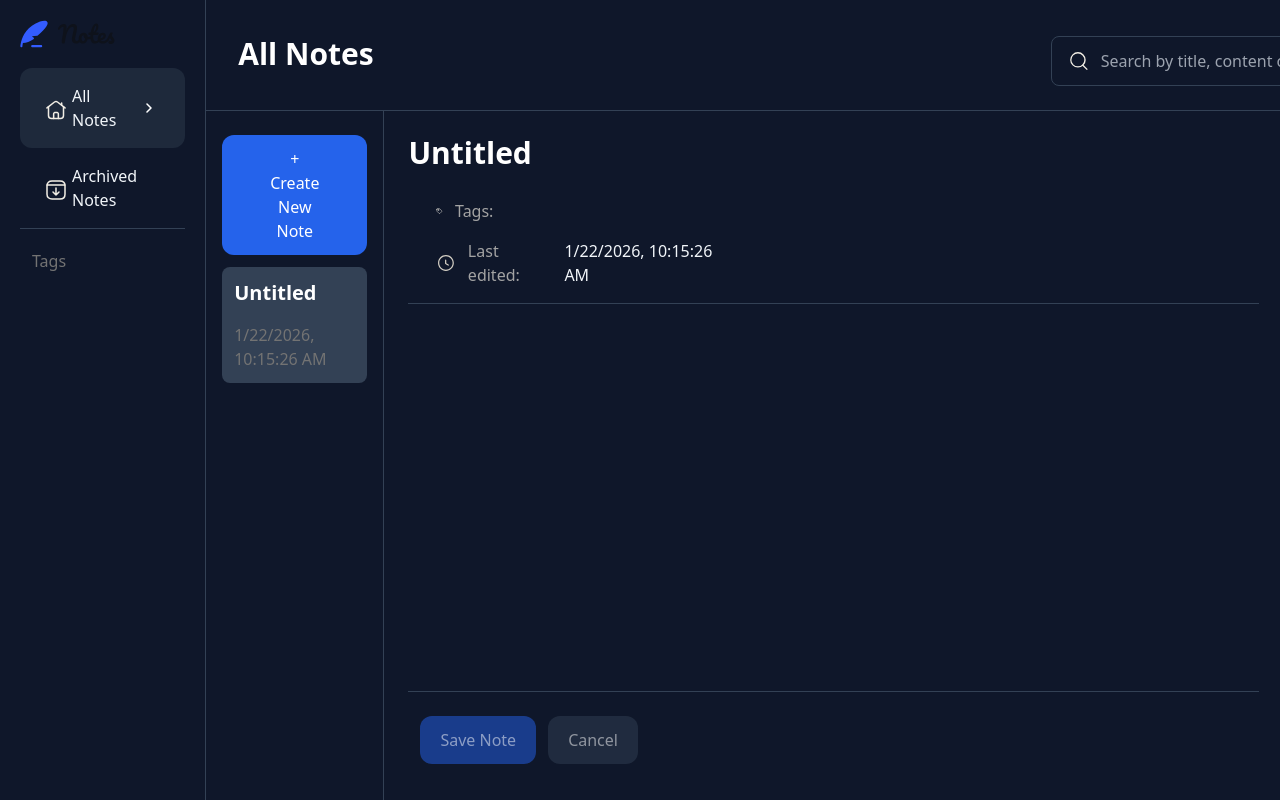
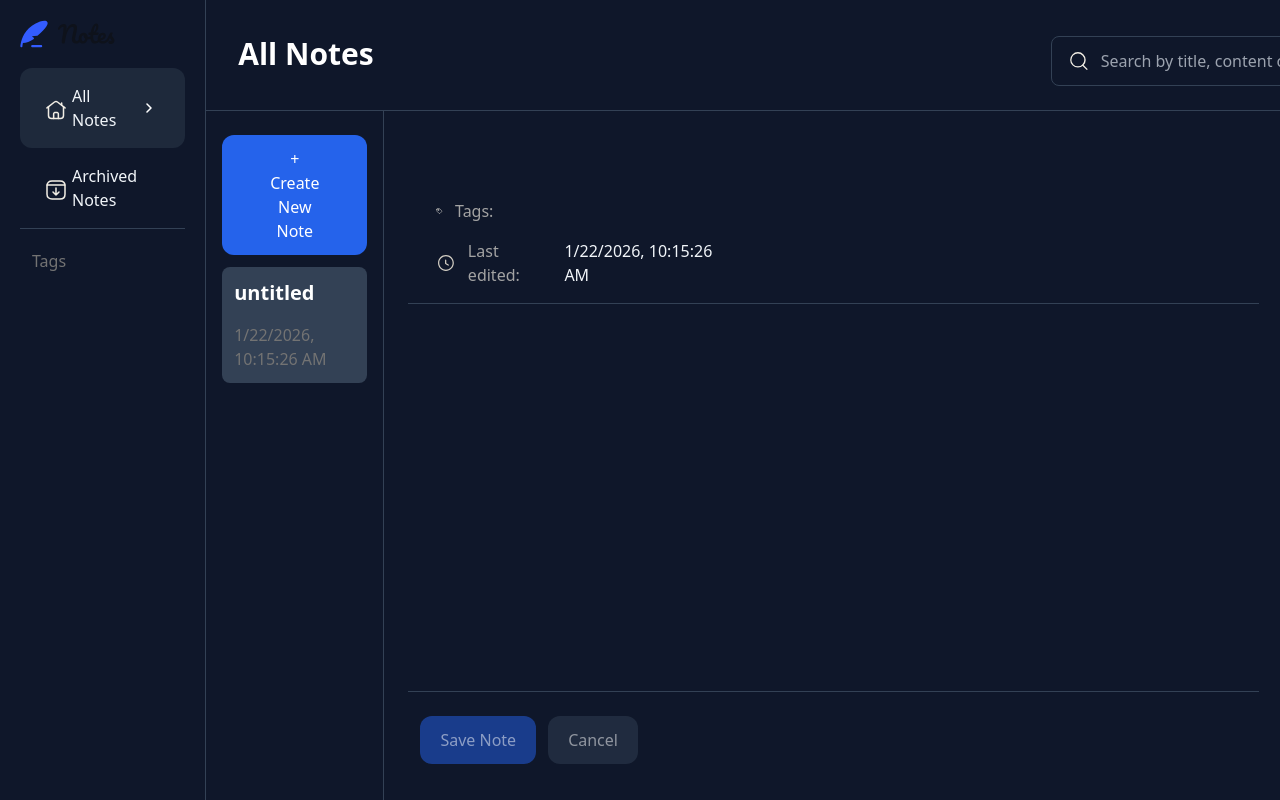
Before and after one commit to nonoyobussiness/note-taking-app, a React (Vite) app: page / in a window 1280 px wide. Both pictures are taken after a click on the button "+ Create New Note". Shown: the top 800 px of the page. Built offline with nearby package versions, Linux system fonts and the light colour scheme.

Commit message:
made the title be untitled only in the notelist if !title

```diff
--- a/src/App.tsx
+++ b/src/App.tsx
@@ -27,7 +27,7 @@
     function createNewNote(){
       const newnote: Note = {
         id:crypto.randomUUID(),
-        title: "Untitled",
+        title: "",
         content:"",
         tags:[],
         lastEdited:new Date().toLocaleString(),
--- a/src/components/Editor.tsx
+++ b/src/components/Editor.tsx
@@ -65,7 +65,7 @@ export function Editor({ note, onChange, toggleArchive }: EditorProps) {
             <div className="flex flex-col p-6 gap-3 w-[900px] border-r border-slate-700 h-full">
                 <input
                     className="font-bold text-3xl text-white bg-transparent outline-none"
-                    value={draft.title}
+                    value= {draft.title==="" ? "" : draft.title}
                     onChange={e => setDraft({ ...draft, title: e.target.value })}
                 />
                 <div className="flex flex-col border-b border-slate-700 w-full p-4 gap-4">
--- a/src/components/Notelist.tsx
+++ b/src/components/Notelist.tsx
@@ -35,7 +35,7 @@ type NotePreviewProps = {
 function NotePreview({note,active,onClick}:NotePreviewProps){
     return(
         <div onClick={onClick} className={`flex flex-col justify-start gap-2 p-3 rounded-lg cursor-pointer transition-colors ${active ? "bg-slate-700" : "hover:bg-slate-700"}`}>
-            <h1 className="text-white font-semibold text-xl">{note.title}</h1>
+            <h1 className="text-white font-semibold text-xl">{note.title === "" ? "untitled" : note.title}</h1>
             <div className="flex flex-wrap gap-1">
                 {note.tags.map(tag => (
                     <span key={tag} className="rounded-lg text-white text-xs bg-neutral-600 px-2 py-1">{tag}</span>
```
